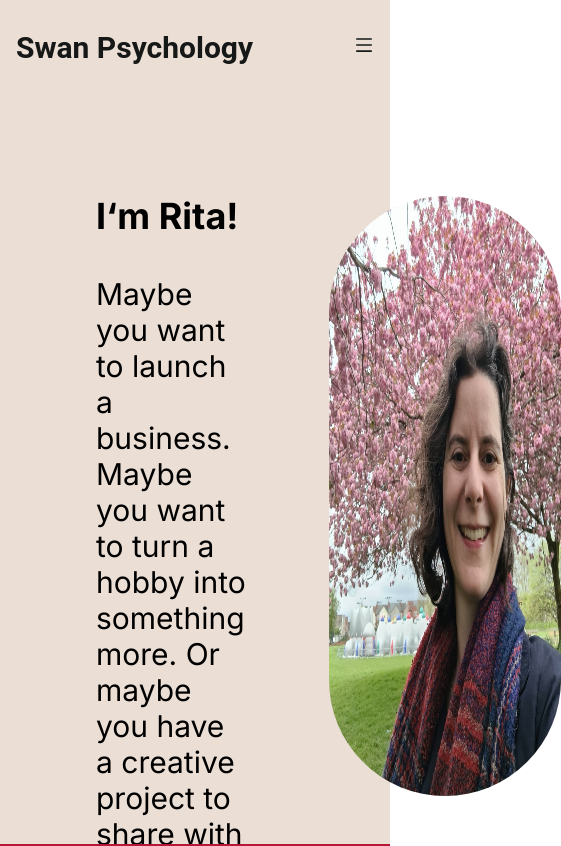
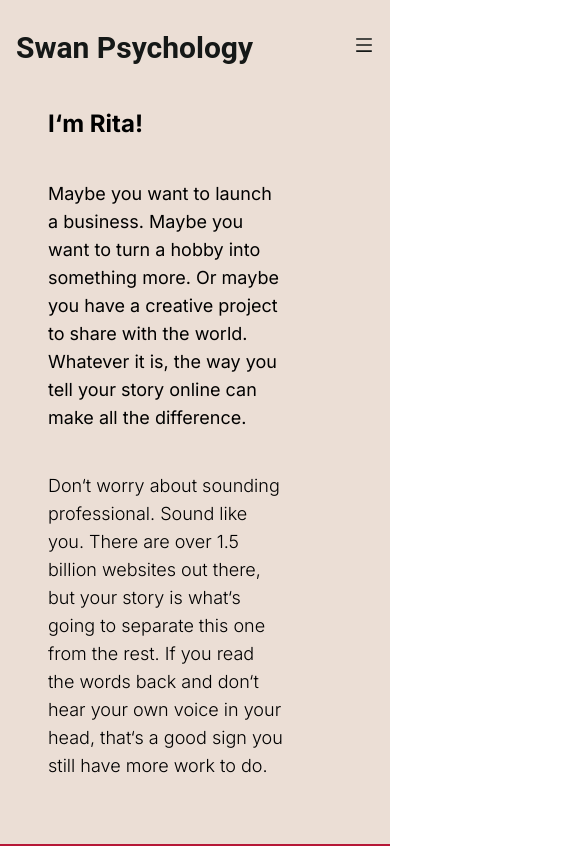
Before and after one commit to filipalacerda/swanpsychology, a Next.js app: page /about in a window 390 px wide. Shown: the top 846 px of the page, 561 px wide, since content can reach past the window. Built offline with nearby package versions, Linux system fonts and the light colour scheme.

Commit message:
Fix mobile styles for about me page

```diff
--- a/app/about/page.tsx
+++ b/app/about/page.tsx
@@ -3,10 +3,10 @@ import profilePicture from "../assets/rita.jpg";
 
 const About = () => {
   return (
-    <section className="p-24 flex mt-20 gap-20">
+    <section className="md:p-24 p-12 flex md:mt-20 mt-10 gap-20 md:flex-row flex-col">
       <div className="w-4/5 leading-14">
-        <h2 className="text-4xl font-bold">I&lsquo;m Rita!</h2>
-        <h3 className="mt-10 font-md text-3xl">
+        <h2 className="md:text-4xl text-2xl font-bold">I&lsquo;m Rita!</h2>
+        <h3 className="mt-10 font-md md:text-3xl text-lg">
           Maybe you want to launch a business. Maybe you want to turn a hobby
           into something more. Or maybe you have a creative project to share
           with the world. Whatever it is, the way you tell your story online can
--- a/app/components/navigationalHeader/index.tsx
+++ b/app/components/navigationalHeader/index.tsx
@@ -23,7 +23,7 @@ const NavigationalHeader = () => {
     { id: 2, text: "Services", href: "/services" },
     { id: 3, text: "Appointments", href: "/appointments" },
     { id: 4, text: "Contact", href: "/contact" },
-    { id: 5, text: "FAQs", href: "faqs" },
+    { id: 5, text: "FAQs", href: "/faqs" },
   ];
 
   return (
```
